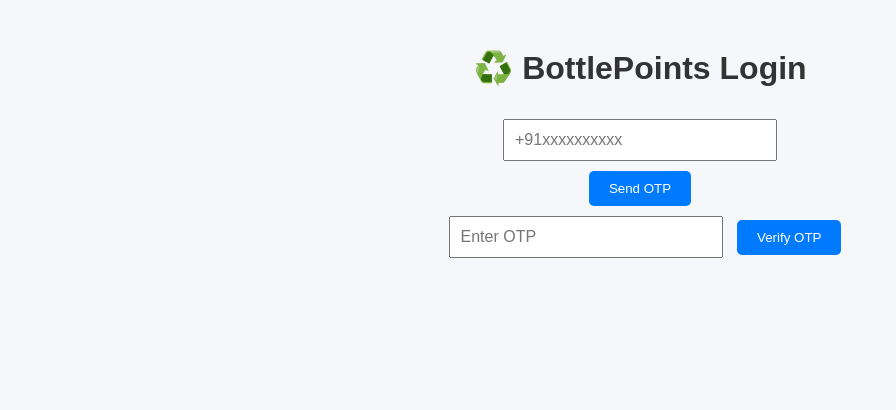
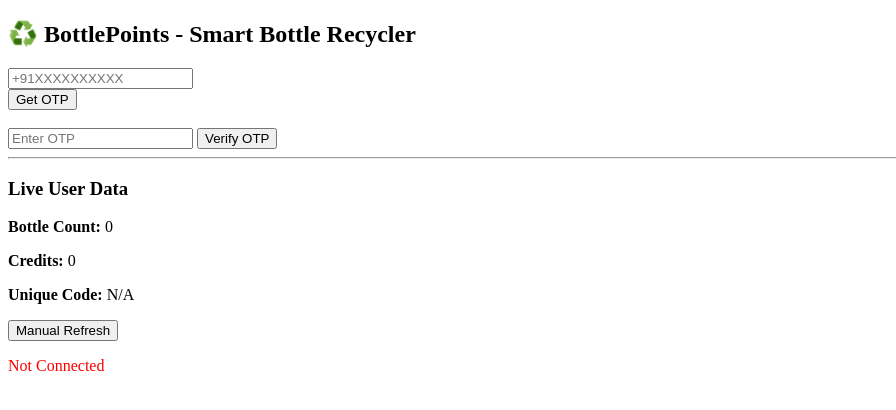
Before and after one commit to ShreyasThorat72/bottlepoints-web, a plain HTML site: page index.html in a window 1280 px wide. Shown: the whole page, without its empty margins (0-896 px from the left). Drawn offline with Linux system fonts and the light colour scheme.

Commit message:
index.html

```diff
--- a/index.html
+++ b/index.html
@@ -1,73 +1,30 @@
 <!DOCTYPE html>
-<html lang="en">
+<html>
 <head>
-  <meta charset="UTF-8" />
-  <meta name="viewport" content="width=device-width, initial-scale=1.0" />
-  <title>BottlePoints Login</title>
+  <title>BottlePoints Dashboard</title>
+</head>
+<body>
+  <h2>♻️ BottlePoints - Smart Bottle Recycler</h2>
 
-  <!-- Firebase SDKs -->
-  <script src="https://www.gstatic.com/firebasejs/8.10.1/firebase-app.js"></script>
-  <script src="https://www.gstatic.com/firebasejs/8.10.1/firebase-auth.js"></script>
-  <script src="https://www.gstatic.com/firebasejs/8.10.1/firebase-database.js"></script>
+  <input type="text" id="phoneInput" placeholder="+91XXXXXXXXXX">
+  <div id="recaptcha-container"></div>
+  <button onclick="sendOTP()">Get OTP</button>
+  <br><br>
+  <input type="text" id="otpInput" placeholder="Enter OTP">
+  <button onclick="verifyOTP()">Verify OTP</button>
+  <hr>
 
-  <!-- Your JS -->
-  <script defer src="script.js"></script>
+  <h3>Live User Data</h3>
+  <p><strong>Bottle Count:</strong> <span id="bottleCount">0</span></p>
+  <p><strong>Credits:</strong> <span id="credits">0</span></p>
+  <p><strong>Unique Code:</strong> <span id="uniqueCode">N/A</span></p>
+  <button onclick="manualUpdate()">Manual Refresh</button>
 
-  <style>
-    body {
-      font-family: Arial, sans-serif;
-      text-align: center;
-      background: #f5f7fa;
-      padding: 20px;
-    }
-    h1 {
-      color: #333;
-    }
-    input {
-      padding: 10px;
-      margin: 10px;
-      width: 250px;
-      font-size: 16px;
-    }
-    button {
-      padding: 10px 20px;
-      background-color: #007bff;
-      color: white;
-      border: none;
-      border-radius: 5px;
-      cursor: pointer;
-    }
-    button:hover {
-      background-color: #0056b3;
-    }
-    .data-container {
-      margin-top: 30px;
-      background: white;
-      padding: 20px;
-      border-radius: 10px;
-      display: inline-block;
-      box-shadow: 0 0 10px rgba(0, 0, 0, 0.1);
-    }
-  </style>
-</head>
+  <p id="status" style="color:red;">Not Connected</p>
 
-<body>
-  <h1>♻️ BottlePoints Login</h1>
-
-  <input id="phoneInput" type="text" placeholder="+91xxxxxxxxxx" />
-  <div id="recaptcha-container"></div>
-  <button onclick="sendOTP()">Send OTP</button>
-
-  <br />
-  <input id="otpInput" type="text" placeholder="Enter OTP" />
-  <button onclick="verifyOTP()">Verify OTP</button>
-
-  <div class="data-container" id="userData" style="display: none;">
-    <h2>Welcome, Verified User</h2>
-    <p><b>Bottle Count:</b> <span id="bottleCount">0</span></p>
-    <p><b>Credits:</b> <span id="credits">0</span></p>
-    <p><b>Unique Code:</b> <span id="uniqueCode">N/A</span></p>
-    <button onclick="manualUpdate()">🔄 Manual Update</button>
-  </div>
+  <script src="https://www.gstatic.com/firebasejs/9.22.2/firebase-app-compat.js"></script>
+  <script src="https://www.gstatic.com/firebasejs/9.22.2/firebase-auth-compat.js"></script>
+  <script src="https://www.gstatic.com/firebasejs/9.22.2/firebase-database-compat.js"></script>
+  <script src="bottlepoints.js"></script>
 </body>
 </html>
```
